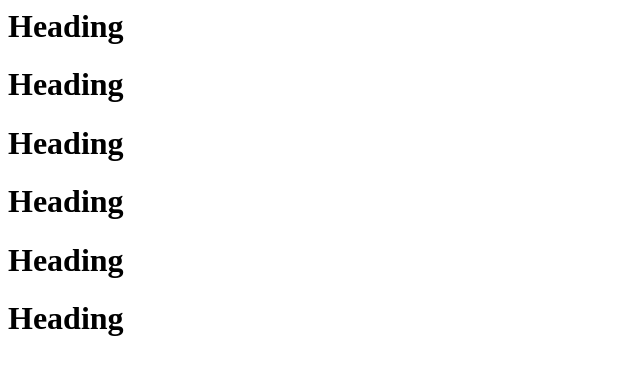
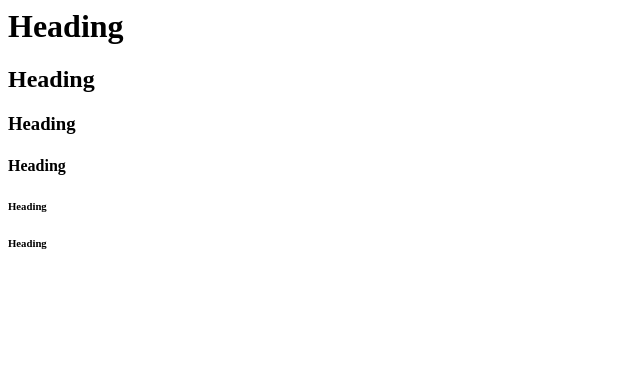
Before and after one commit to nametso7/hello-world, a plain HTML site: page index.html in a window 1280 px wide. Shown: the whole page, without its empty margins (0-640 px from the left). Drawn offline with Linux system fonts and the light colour scheme.

Commit message:
Update index.html

```diff
--- a/index.html
+++ b/index.html
@@ -1,6 +1,6 @@
 <h1> Heading </h1>
-<h1> Heading </h1>
-<h1> Heading </h1>
-<h1> Heading </h1>
-<h1> Heading </h1>
-<h1> Heading </h1>
+<h2> Heading </h2>
+<h3> Heading </h3>
+<h4> Heading </h4>
+<h6> Heading </h5>
+<h6> Heading </h6>
```
